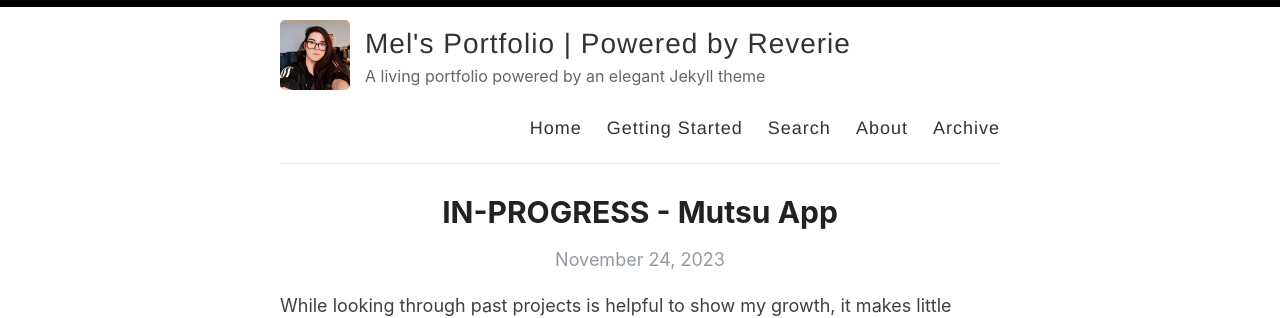
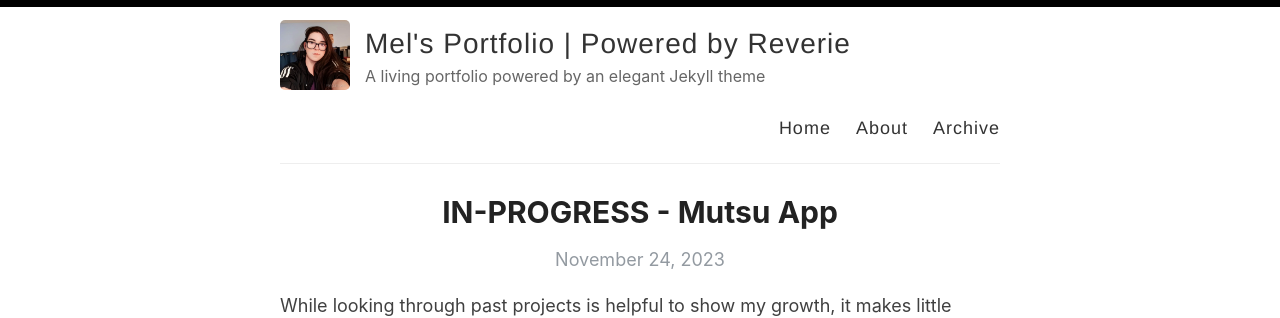
Before and after one commit to ClockWorkElementals/ClockWorkElementals.github.io, a Jekyll site: the page built from index.html, in a window 1280 px wide. Shown: the top 318 px of the page. Built offline with Jekyll 4.4.1, drawn with Linux system fonts in a browser that asks for light colours; the list of posts is cut into pages by our own code.

Commit message:
Update default.html

```diff
--- a/_layouts/default.html
+++ b/_layouts/default.html
@@ -10,7 +10,7 @@
     <link rel="canonical" href="{{ site.url }}{{ page.url }}" />
 
     <meta name="theme-color" content="#000000">
-    <link rel="icon" type="image/png" sizes="32x32" href="{{ site.baseurl }}/images/ClockWorkElementalsSymbol.png">
+    <link rel="icon" type="image/png" sizes="32x32" href="{{ site.baseurl }}images/ClockWorkElementalsSymbol.png">
     {% include analytics_head.html %}
   </head>
 
@@ -29,8 +29,6 @@
 
             <nav>
               <a href="{{ site.baseurl }}/">Home</a>
-              <a href="{{ site.baseurl }}/getting-started">Getting Started</a>
-              <a href="{{ site.baseurl }}/search">Search</a>
               <a href="{{ site.baseurl }}/about">About</a>
               <a href="{{ site.baseurl }}/archive">Archive</a>
             </nav>
```
